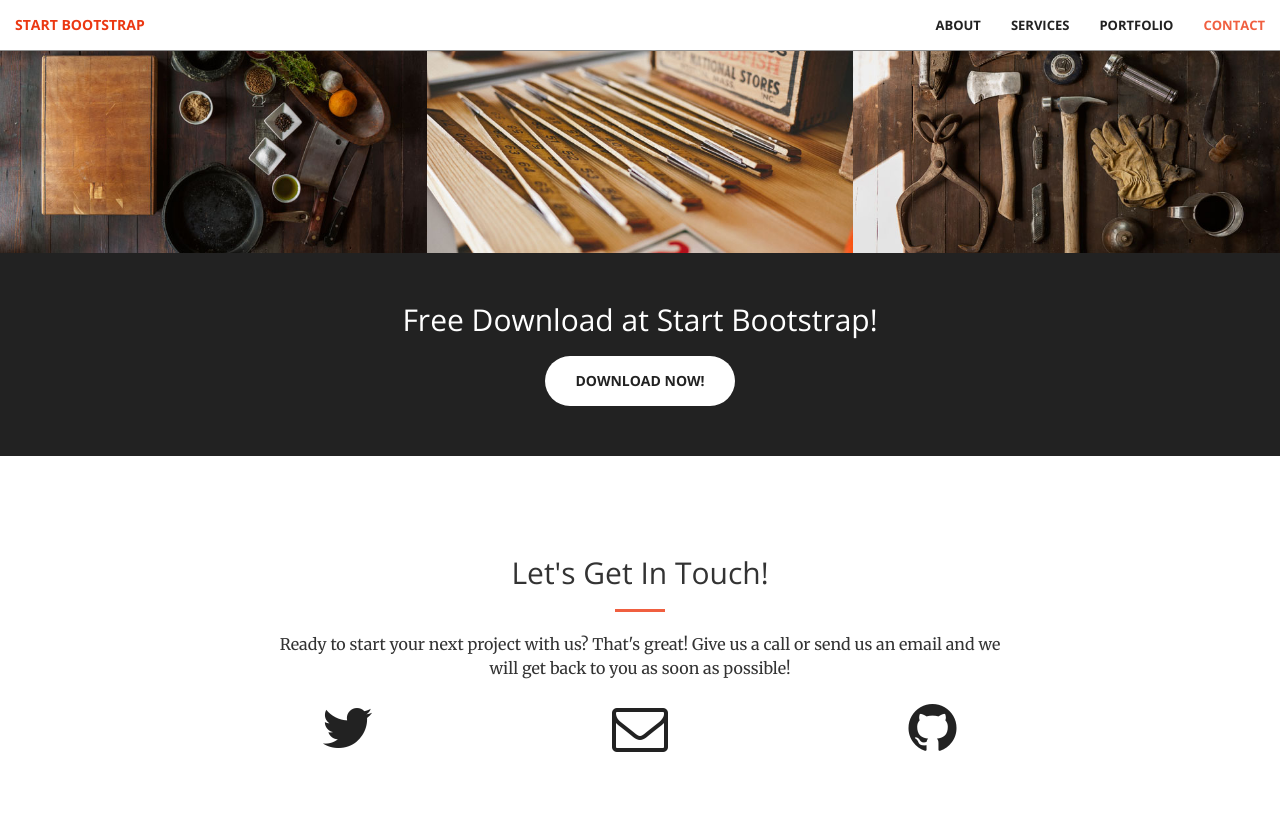
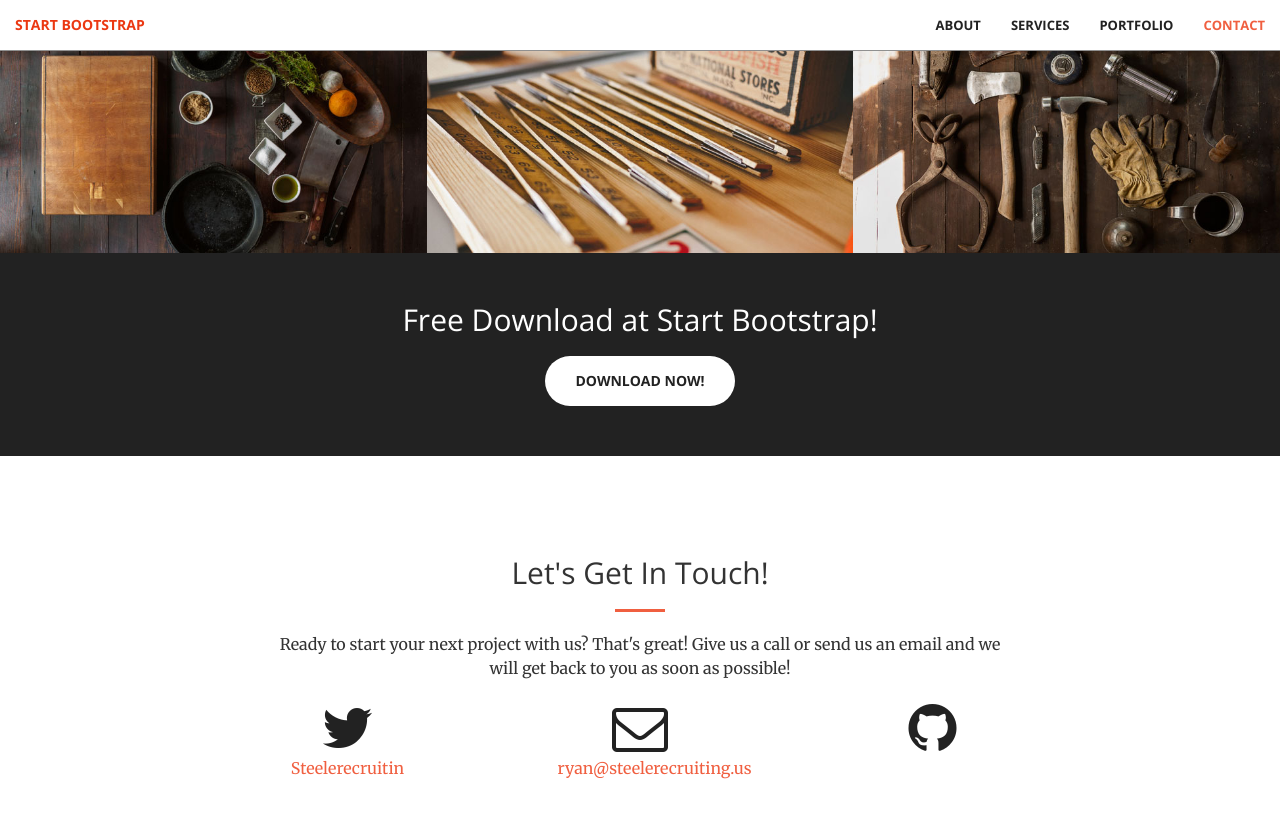
Before and after one commit to steelerecruiting/steele-recruiting, a Jekyll site: the page built from index.html, in a window 1280 px wide and 900 px high, scrolled down 1981 px. Shown: the top 818 px of the window. Built offline with Jekyll 4.4.1, drawn with Linux system fonts in a browser that asks for light colours.

Commit message:
updated config

```diff
--- a/_config.yml
+++ b/_config.yml
@@ -1,11 +1,11 @@
 # Site settings
-title:
-email:
+title: Steele Recruiting
+email: ryan@steelerecruiting.us
 description: > # this means to ignore newlines until "baseurl:"
 baseurl: "" # the subpath of your site, e.g. /blog/
 url: "" # the base hostname & protocol for your site
 
-twitter_username:
+twitter_username: Steelerecruitin
 github_username:
 
 # Build settings
```
